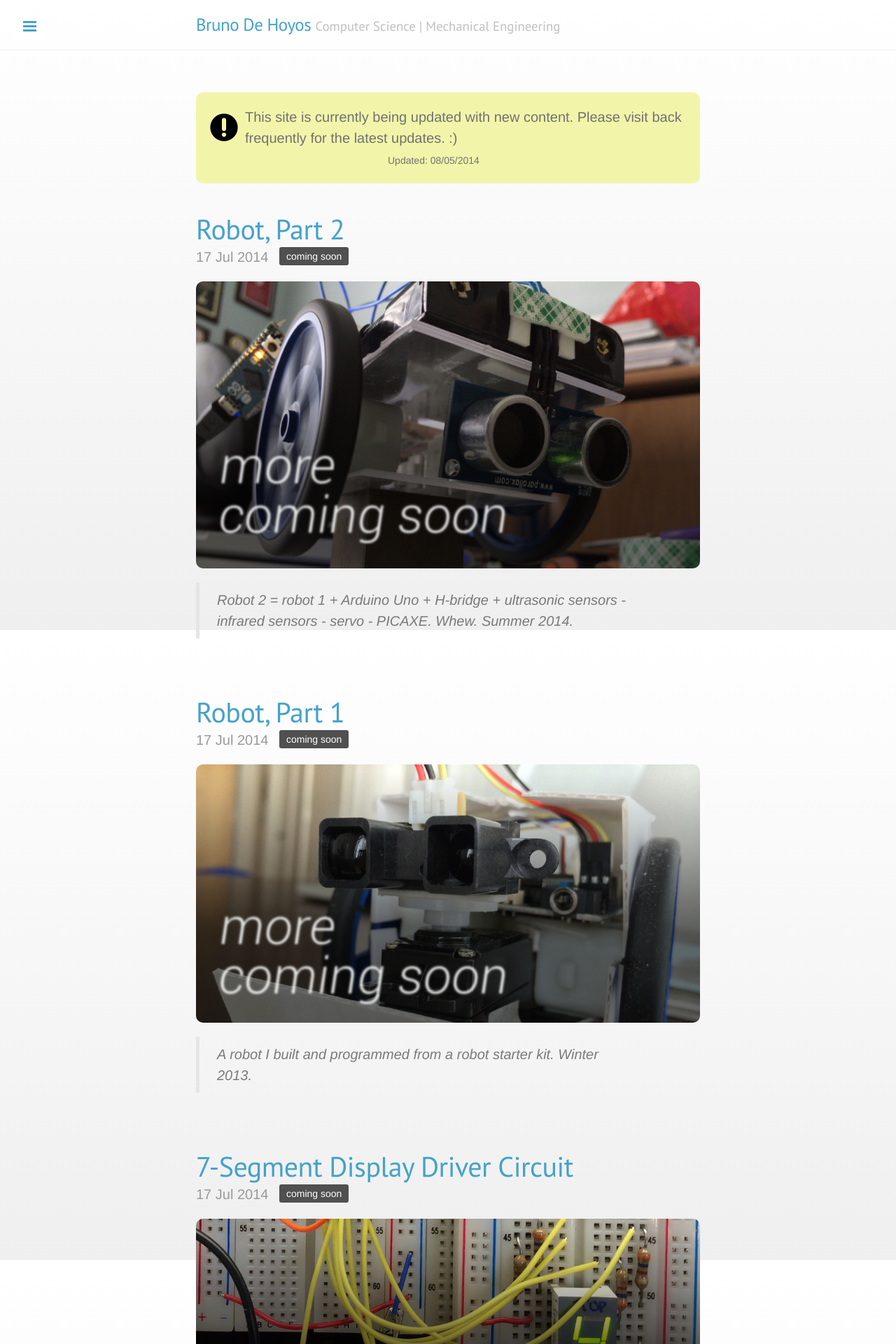
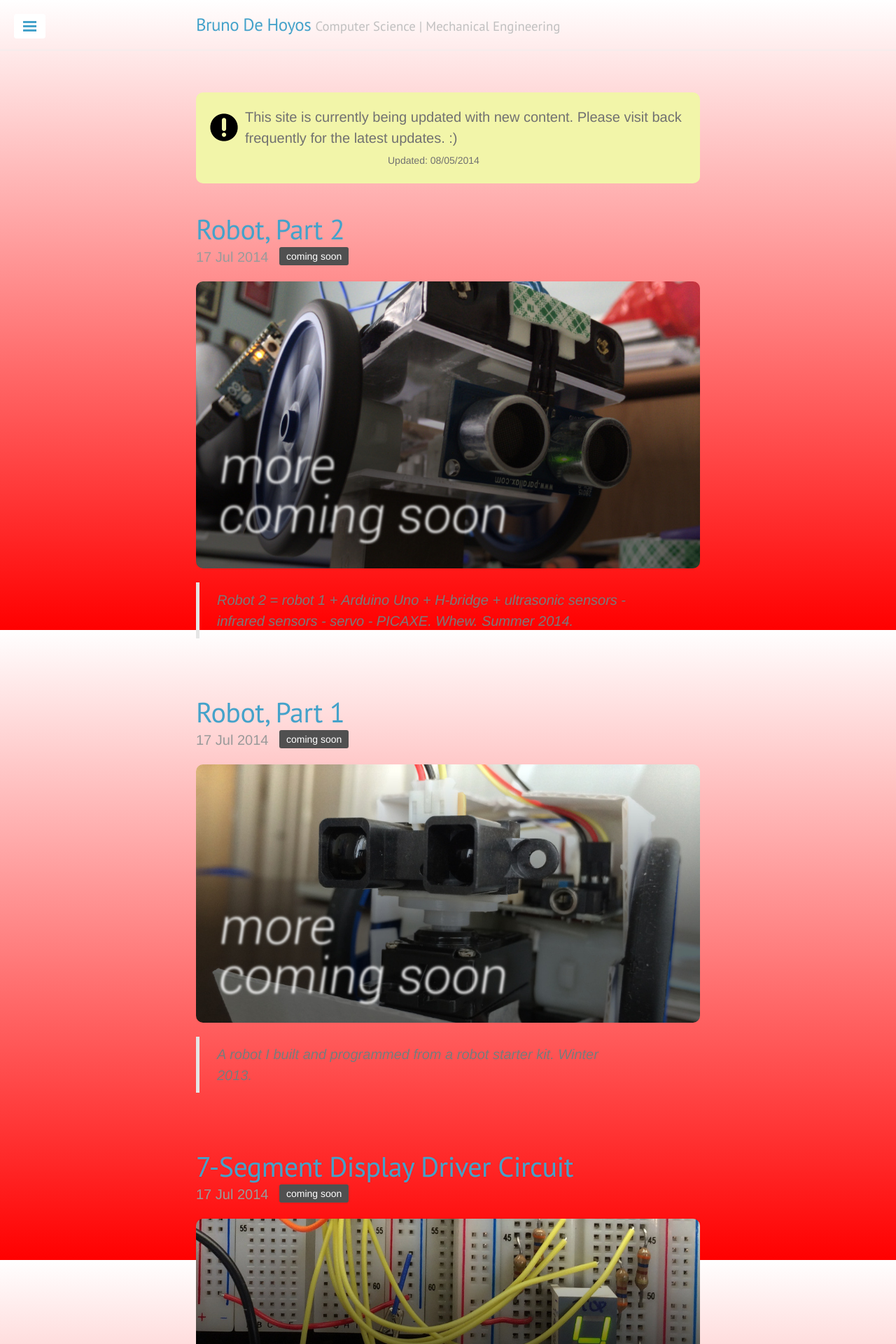
Before and after one commit to bdehoyos/bdehoyos.github.io, a Jekyll site: the page built from index.html, in a window 1280 px wide. Shown: the top 1920 px of the page at 70% size. Built offline with Jekyll 4.4.1, drawn with Linux system fonts in a browser that asks for light colours; Markdown is read by kramdown in place of the engine named in the settings; the list of posts is cut into pages by our own code.

Commit message:
gradient test

```diff
--- a/public/css/poole.css
+++ b/public/css/poole.css
@@ -62,13 +62,13 @@
   color: #515151;
   background-color: #fff;
 
-  background: -moz-linear-gradient(top,  #FFFFFF 0%, #EFEFEF 100%);
+  background: -moz-linear-gradient(top,  #FFFFFF 0%, #ff0000 100%);
   background: -webkit-gradient(linear, left top, left bottom,
-      color-stop(0%,#FFFFFF), color-stop(100%,#EFEFEF));
-  background: -webkit-linear-gradient(top,  #FFFFFF 0%,#EFEFEF 100%);
-  background: -o-linear-gradient(top,  #FFFFFF 0%,#EFEFEF 100%);
-  background: -ms-linear-gradient(top,  #FFFFFF 0%,#EFEFEF 100%);
-  background: linear-gradient(to bottom,  #FFFFFF 0%,#EFEFEF 100%);
+      color-stop(0%,#FFFFFF), color-stop(100%,#ff0000));
+  background: -webkit-linear-gradient(top,  #FFFFFF 0%,#ff0000 100%);
+  background: -o-linear-gradient(top,  #FFFFFF 0%,#ff0000 100%);
+  background: -ms-linear-gradient(top,  #FFFFFF 0%,#ff0000 100%);
+  background: linear-gradient(to bottom,  #FFFFFF 0%,#ff0000 100%);
 
   -webkit-text-size-adjust: 100%;
       -ms-text-size-adjust: 100%;
```
Also changed, not shown: 2 other files.
